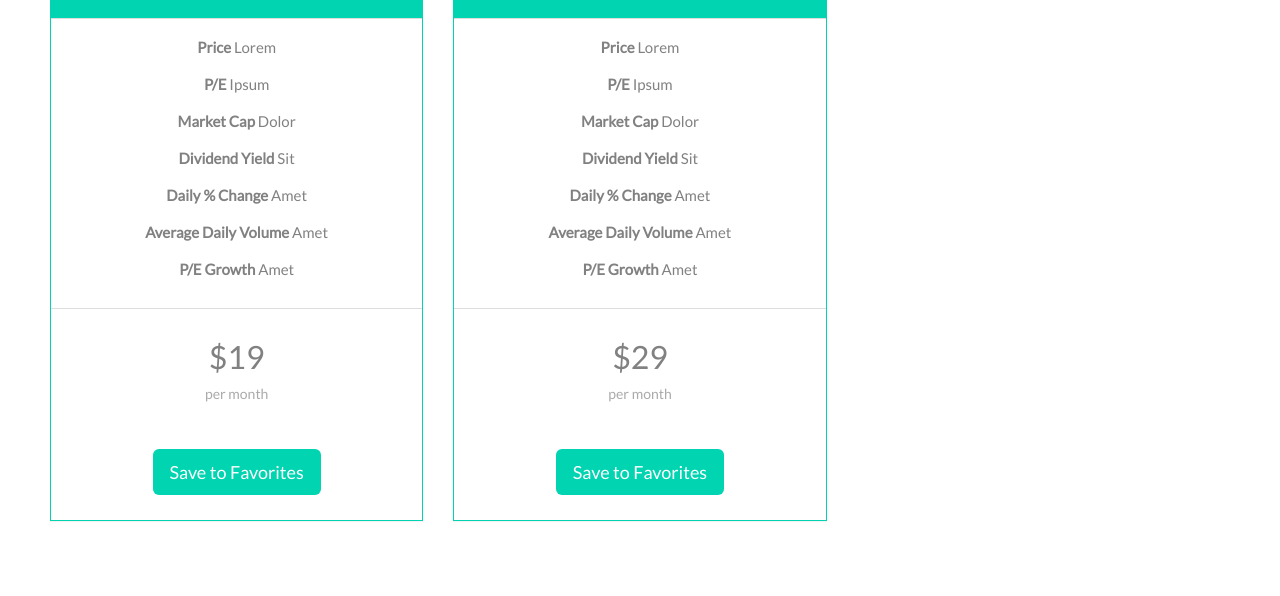
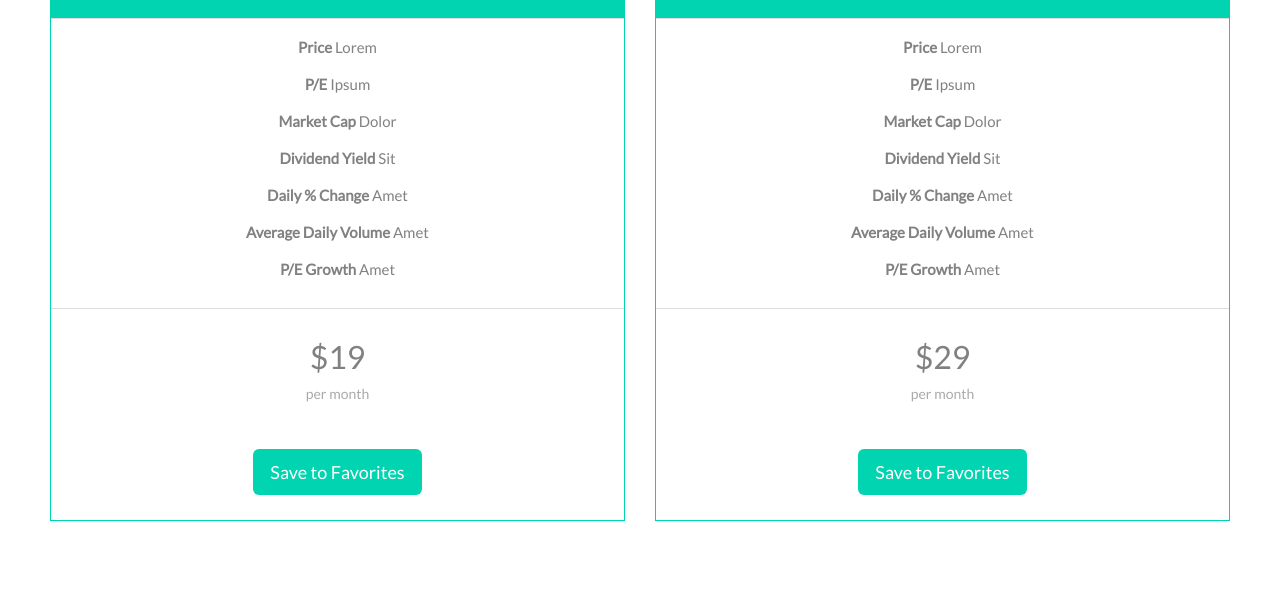
Before and after one commit to austin-hwang/salient, a plain HTML site: page sailient.html in a window 1280 px wide. Shown: the part 625-1221 px from the top of the page. Drawn offline with nearby package versions, Linux system fonts and the light colour scheme; some packages are replaced by stand-ins of ours.

Commit message:
Update sailient.html

```diff
--- a/sailient.html
+++ b/sailient.html
@@ -174,7 +174,7 @@
     }
   }
   @media screen and (max-width: 1000px) {
-    .col-sm-4 {
+    .col-sm-6 {
       text-align: center;
       margin: 25px 0;
     }
@@ -234,7 +234,7 @@
     <h2>Compare Stocks</h2>
   </div>
   <div class="row slideanim">
-    <div class="col-sm-4 col-xs-12">
+    <div class="col-sm-6 col-xs-12">
       <div class="panel panel-default text-center">
         <div class="panel-heading">
           <h1>Stock 1</h1>
@@ -255,7 +255,7 @@
         </div>
       </div>
     </div>
-    <div class="col-sm-4 col-xs-12">
+    <div class="col-sm-6 col-xs-12">
       <div class="panel panel-default text-center">
         <div class="panel-heading">
           <h1>Stock 2</h1>
```
